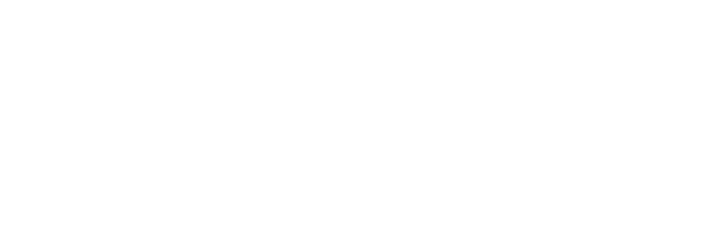
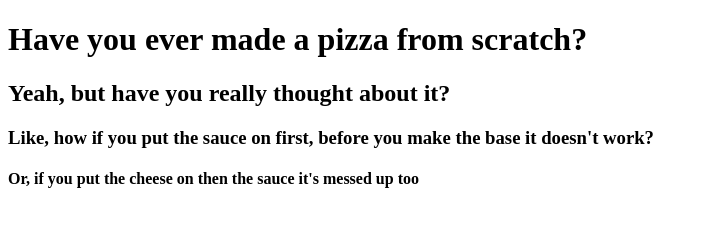
Before and after one commit to AmelieNicholls/HTMLWK6, a plain HTML site: page index.html in a window 1280 px wide. Shown: the whole page, without its empty margins (0-708 px from the left). Drawn offline with Linux system fonts and the light colour scheme.

Commit message:
add headings

```diff
--- a/index.html
+++ b/index.html
@@ -7,6 +7,9 @@
         <title>Pizza Party</title>
     </head>
     <body>
-
+        <h1> Have you ever made a pizza from scratch?</h1>
+        <h2>Yeah, but have you really thought about it?</h2>
+        <h3>Like, how if you put the sauce on first, before you make the base it doesn't work?</h3>
+        <h4>Or, if you put the cheese on then the sauce it's messed up too</h4>
     </body>
 </html>
```
